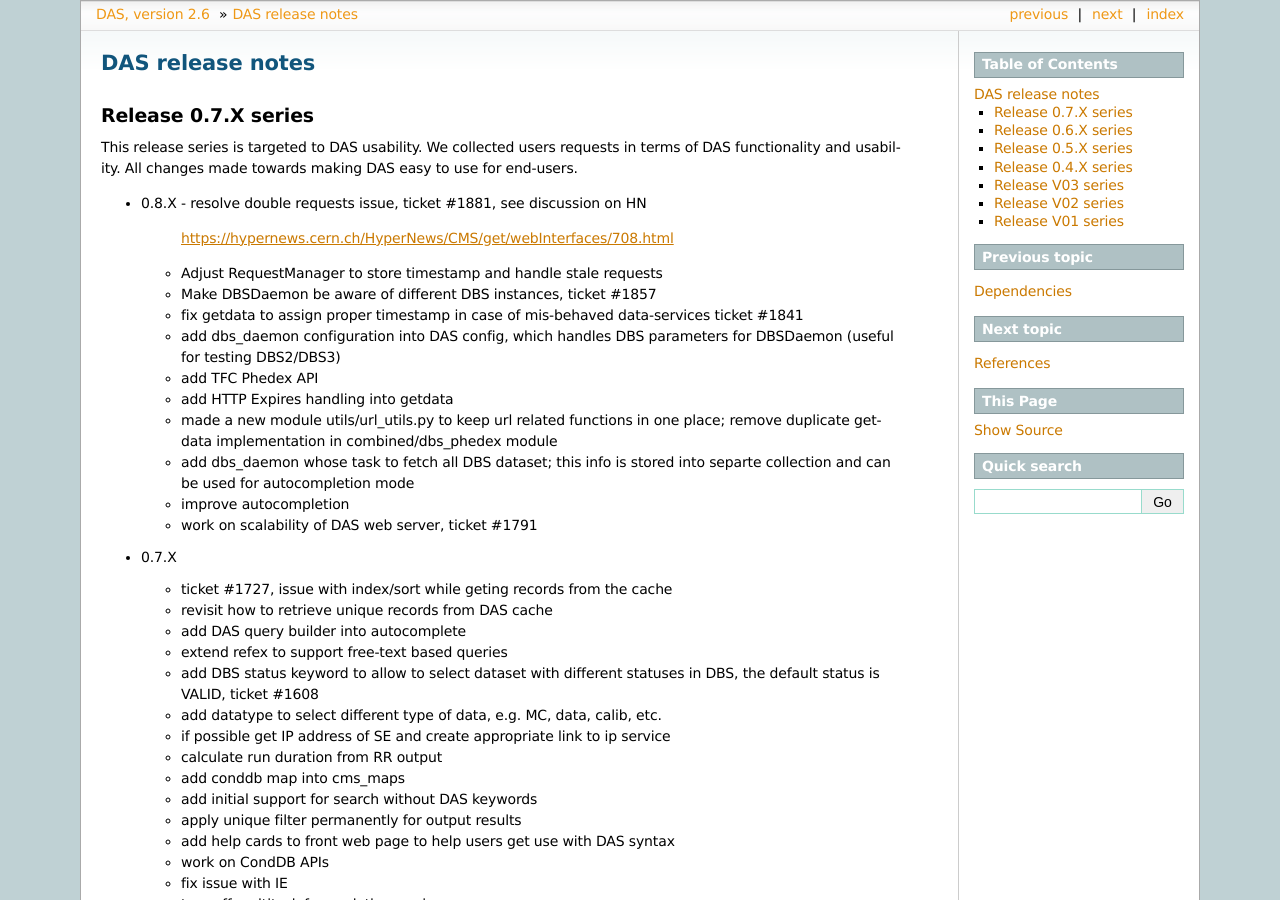
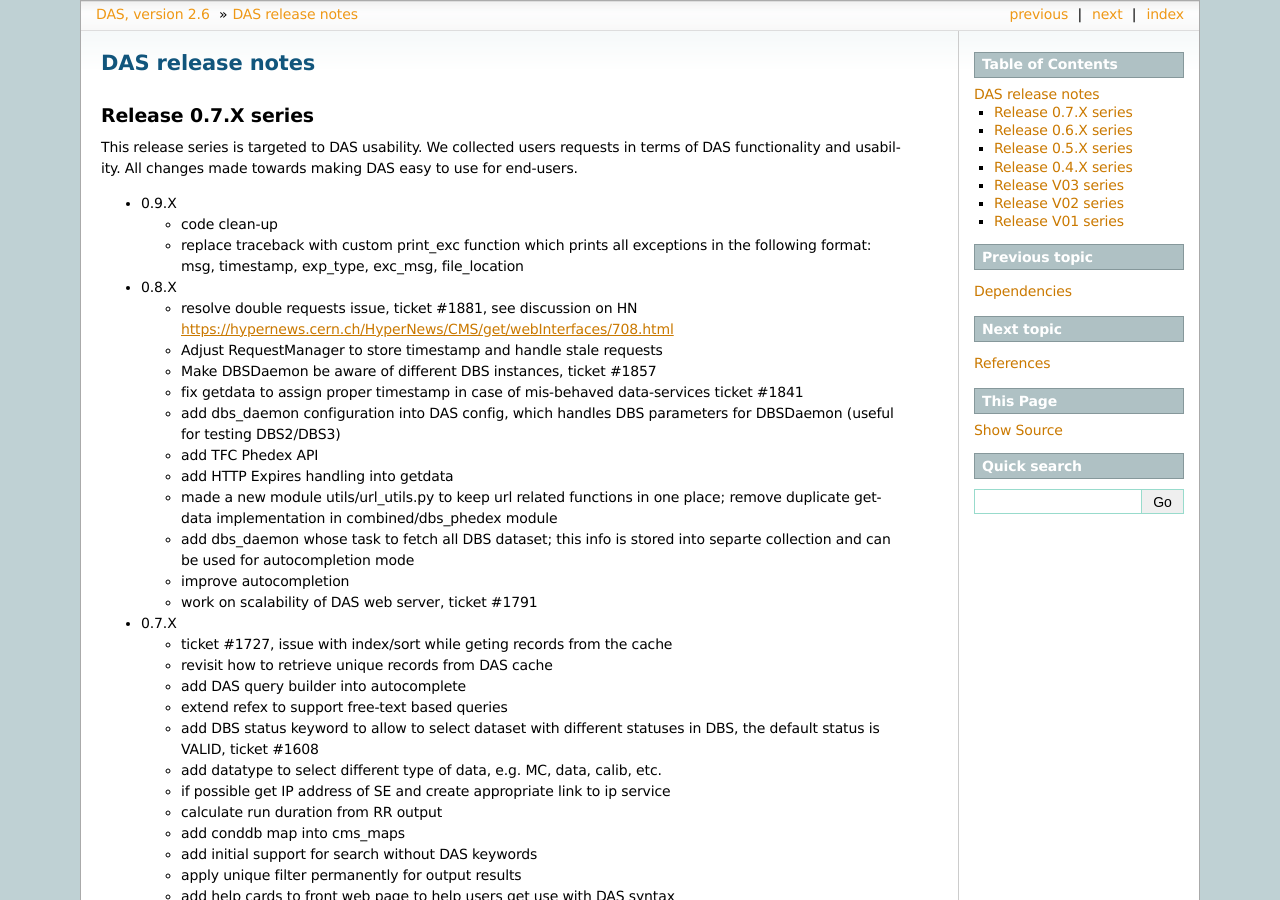
Before and after one commit to dmwm/DAS, a Sphinx documentation site: the page built from doc/sphinx/changelog.rst, in a window 1280 px wide and 900 px high. Built offline with Sphinx 7.4.7, drawn with Linux system fonts in a browser that asks for light colours; the version number is read from the project's files by our own code.

Commit message:
bump version; update changelog
Signed-off-by: Valentin Kuznetsov <vkuznet@gmail.com>


git-svn-id: svn+ssh://svn.cern.ch/reps/CMSDMWM/DAS/trunk@13237 4525493e-7705-40b1-a816-d608a930855b

```diff
--- a/doc/sphinx/changelog.rst
+++ b/doc/sphinx/changelog.rst
@@ -7,7 +7,15 @@ This release series is targeted to DAS usability. We collected users
 requests in terms of DAS functionality and usability. All changes made
 towards making DAS easy to use for end-users.
 
+- 0.9.X
+
+  - code clean-up
+  - replace traceback with custom print_exc function which prints all
+    exceptions in the following format: msg, timestamp, exp_type,
+    exc_msg, file_location
+
 - 0.8.X
+
   - resolve double requests issue, ticket #1881, see discussion on HN
     https://hypernews.cern.ch/HyperNews/CMS/get/webInterfaces/708.html
   - Adjust RequestManager to store timestamp and handle stale requests
```
Also changed, not shown: 1 other file.
